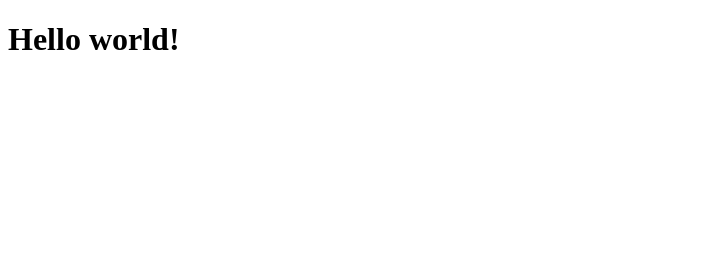
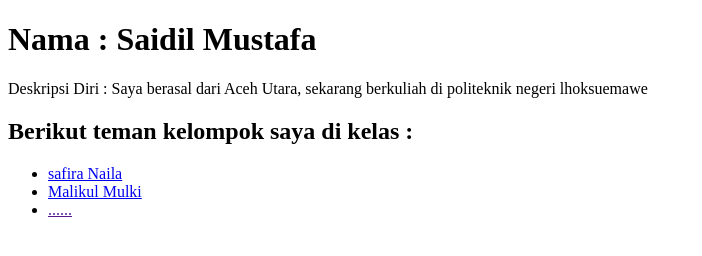
Before and after one commit to bojesmoestave/bojesmoestave-github.io, a plain HTML site: page index.html in a window 1280 px wide. Shown: the whole page, without its empty margins (0-702 px from the left). Drawn offline with Linux system fonts and the light colour scheme.

Commit message:
pub: fist publish

```diff
--- a/index.html
+++ b/index.html
@@ -6,6 +6,27 @@
     <title>Home</title>
   </head>
   <body>
-    <h1>Hello world!</h1>
+    <h1>Nama : Saidil Mustafa</h1>
+    <p>
+      Deskripsi Diri : Saya berasal dari Aceh Utara, sekarang berkuliah di
+      politeknik negeri lhoksuemawe
+    </p>
+    <h2>Berikut teman kelompok saya di kelas :</h2>
+
+    <ul>
+      <li>
+        <a href="https://safiranaila.github.io/" target="_blank"
+          >safira Naila</a
+        >
+      </li>
+      <li>
+        <a
+          href="https://mulki1607.github.io/Mulki1607-github.io/"
+          target="_blank"
+          >Malikul Mulki</a
+        >
+      </li>
+      <li><a href="" target="_blank">......</a></li>
+    </ul>
   </body>
 </html>
```
Also changed, not shown: 1 other file.
